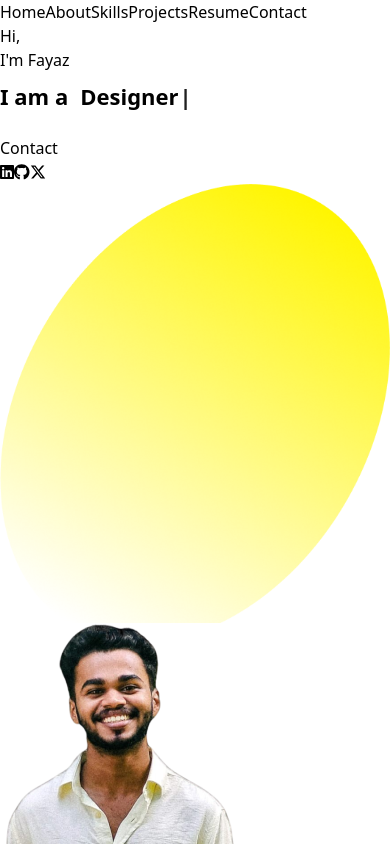
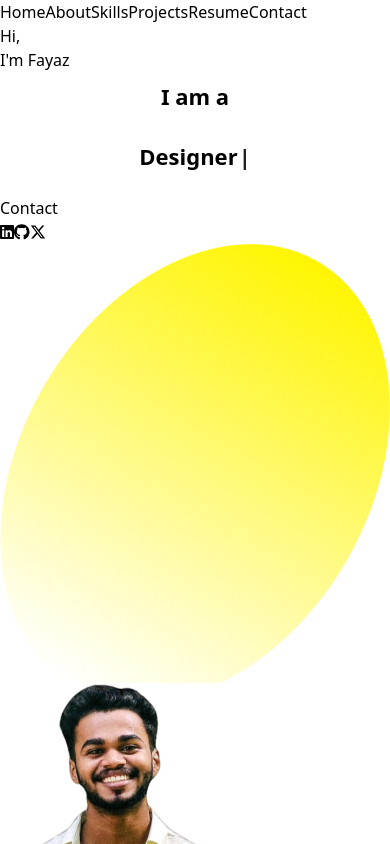
Before and after one commit to fayazap/Portfolio, a React (Vite) app: page / in a window 390 px wide. Shown: the top 844 px of the page. Built offline with nearby package versions, Linux system fonts and the light colour scheme.

Commit message:
small screen roles animation

```diff
--- a/src/components/RoleTextLoop.jsx
+++ b/src/components/RoleTextLoop.jsx
@@ -7,6 +7,7 @@ const TextLoop = styled.div`
   font-weight: 600;
   font-size: 32px;
   display: flex;
+  flex-direction: row;
   gap: 12px;
   color: ${({ theme }) => theme.text_primary};
   line-height: 68px;
@@ -17,6 +18,8 @@ const TextLoop = styled.div`
     font-size: 22px;
     line-height: 48px;
     margin-bottom: 16px;
+    flex-direction: column; /* Stack vertically on small screens */
+    align-items: center; /* Center-align the text */
   }
 `;
 
@@ -33,7 +36,7 @@ const Bio = {
 const RoleTextLoop = () => {
   return (
     <TextLoop>
-      I am a
+      <span>I am a</span>
       <Span className='text-yellow-400'>
         <Typewriter
           options={{
```
